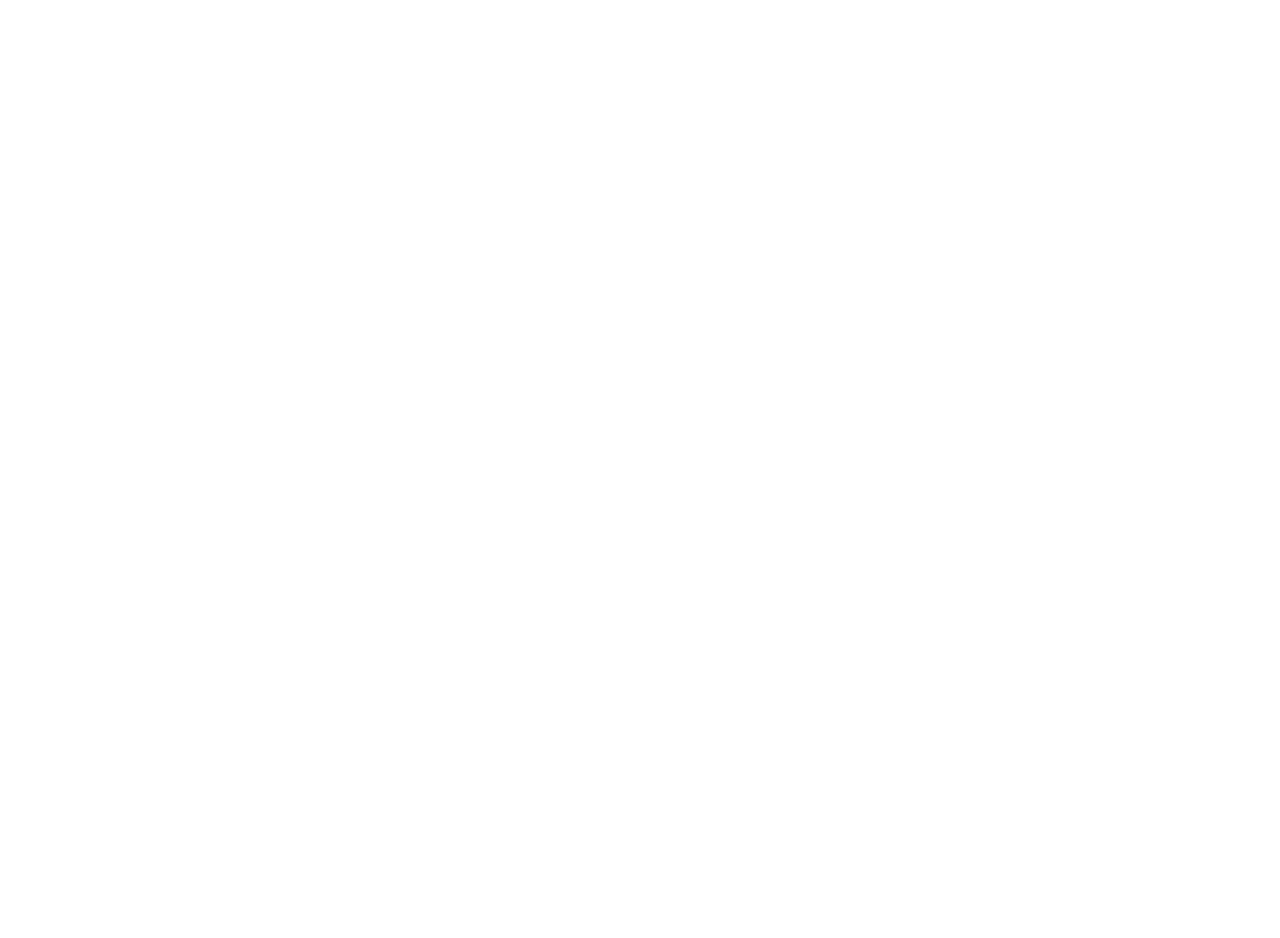
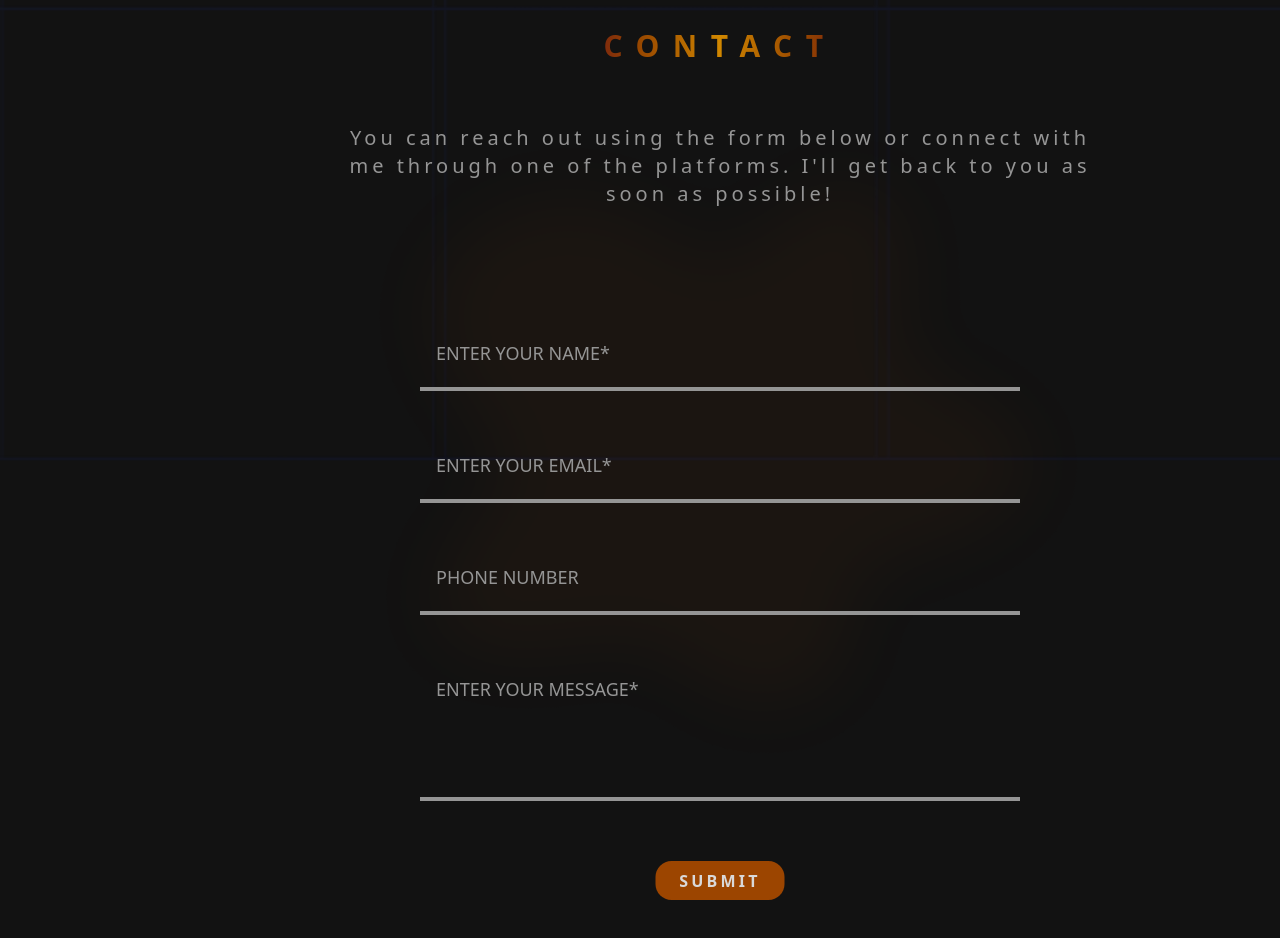
Before and after one commit to LukaUdovicic02/Portfolio, a Next.js app: page / in a window 1280 px wide. Shown: the part 3140-4078 px from the top of the page. Before the commit the page ends 3072 px from the top, so only its background shows below. Built offline with nearby package versions, Linux system fonts and the light colour scheme.

Commit message:
added contact section design

```diff
--- a/app/components/About.tsx
+++ b/app/components/About.tsx
@@ -10,7 +10,7 @@
 const About = (props: Props) => {
   return (
     <div className="w-[1440px] h-[1024px] p-14  flex flex-col justify-center items-center relative">
-      <div className="absolute inset-0 bg-[url(/images/backgroundHomePage.png)] bg-[position:150px_200px] -z-1 opacity-70 bg-[length:80%] bg-no-repeat"></div>
+      <div className="absolute inset-0 bg-[url(/images/backgroundHomePage.png)] bg-[position:-250px_420px] -z-1 opacity-70 bg-[length:140%_60%] bg-no-repeat"></div>
 
       <div className="flex flex-1/2 flex-col items-center justify-between">
         <p
@@ -20,7 +20,7 @@
         >
           ABOUT ME
         </p>
-        <p className="text-secondarytext text-xl align-top w-[764px] h-[246px] text-center mb-15 tracking-[0.2em]">
+        <p className="text-secondarytext text-xl align-top w-[764px] h-[246px] text-center mb-16 tracking-[0.2em]">
           Software Engineering graduate and solution-oriented developer with
           hands-on experience across different areas of the software development
           lifecycle. I'm driven by the challenge of building clean, effective
--- /dev/null
+++ b/app/components/Contact.tsx
@@ -0,0 +1,71 @@
+import React from "react";
+
+type Props = {};
+
+function Contact({}: Props) {
+  return (
+    <div className="w-[1440px] h-[1024px] p-14 flex flex-col gap-15  items-center relative">
+      <div
+        className="bg-[url(/images/backgroundHomePage.png)] bg-no-repeat
+       bg-[position:350px] -z-1 opacity-100 absolute inset-0"
+      ></div>
+      <p
+        className=" uppercase text-3xl font-bold tracking-[0.45em]
+      justify-center items-center text-transparent bg-clip-text bg-linear-to-r
+       from-orange-900  via-yellow-600 to-orange-900 mt-10"
+      >
+        contact
+      </p>
+      <p className="text-secondarytext text-xl align-top w-[764px] h-[200px] text-center  tracking-[0.2em]">
+        You can reach out using the form below or connect with me through one of
+        the platforms. I'll get back to you as soon as possible!
+      </p>
+
+      <form className="flex flex-col w-[600px] relative ">
+        <div className="relative mb-15">
+          <input
+            type="text"
+            placeholder="ENTER YOUR NAME*"
+            className="pb-6 px-4 bg-transparent text-lg w-full text-primarytext placeholder-secondarytext focus:outline-none"
+          />
+          <span className="bg-secondarytext absolute bottom-0 h-1 w-full left-0"></span>
+        </div>
+        <div className="relative mb-15">
+          <input
+            type="email"
+            placeholder="ENTER YOUR EMAIL*"
+            className="pb-6 px-4 bg-transparent text-lg w-full text-primarytext placeholder-secondarytext focus:outline-none"
+          />
+          <span className="bg-secondarytext absolute bottom-0 h-1 w-full left-0"></span>
+        </div>
+        <div className="relative mb-15">
+          <input
+            type="text"
+            placeholder="PHONE NUMBER"
+            className="pb-6 px-4 bg-transparent text-lg w-full text-primarytext placeholder-secondarytext focus:outline-none"
+          />
+          <span className="bg-secondarytext absolute bottom-0 h-1 w-full left-0"></span>
+        </div>
+        <div className="relative mb-15">
+          <textarea
+            placeholder="ENTER YOUR MESSAGE*"
+            className="w-full px-4 bg-transparent text-primarytext placeholder-secondarytext text-lg resize-none pb-2 focus:outline-none"
+            rows={4}
+          />
+          <span className="bg-secondarytext absolute bottom-0 h-1 w-full left-0"></span>
+        </div>
+
+        <button
+          className="bg-header left-1/2 -translate-x-1/2 relative text-primarytext
+         w-[129px] h-[39px] uppercase rounded-2xl font-bold tracking-[0.2em]
+         hover:border-1 hover:border-secondarytext hover:text-secondarytext hover:bg-transparent
+         "
+        >
+          submit
+        </button>
+      </form>
+    </div>
+  );
+}
+
+export default Contact;
--- a/app/page.tsx
+++ b/app/page.tsx
@@ -5,6 +5,7 @@
 import background from "@/public/images/background.png";
 import GridPattern from "@/public/images/grid-pattern.png";
 import About from "./components/About";
+import Contact from "./components/Contact";
 
 export default function Page() {
   return (
@@ -28,6 +29,7 @@
       <Home />
       <Projects />
       <About />
+      <Contact />
 
     </div>
   );
```
